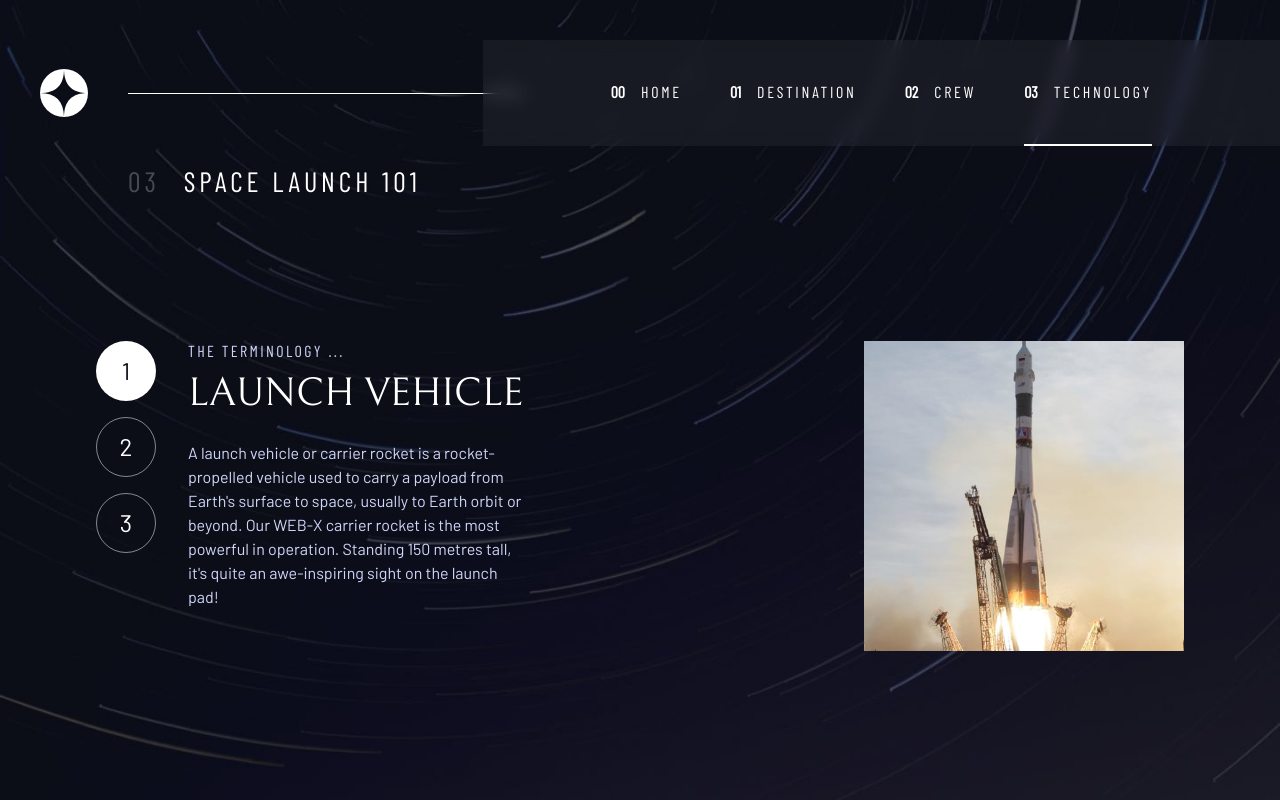
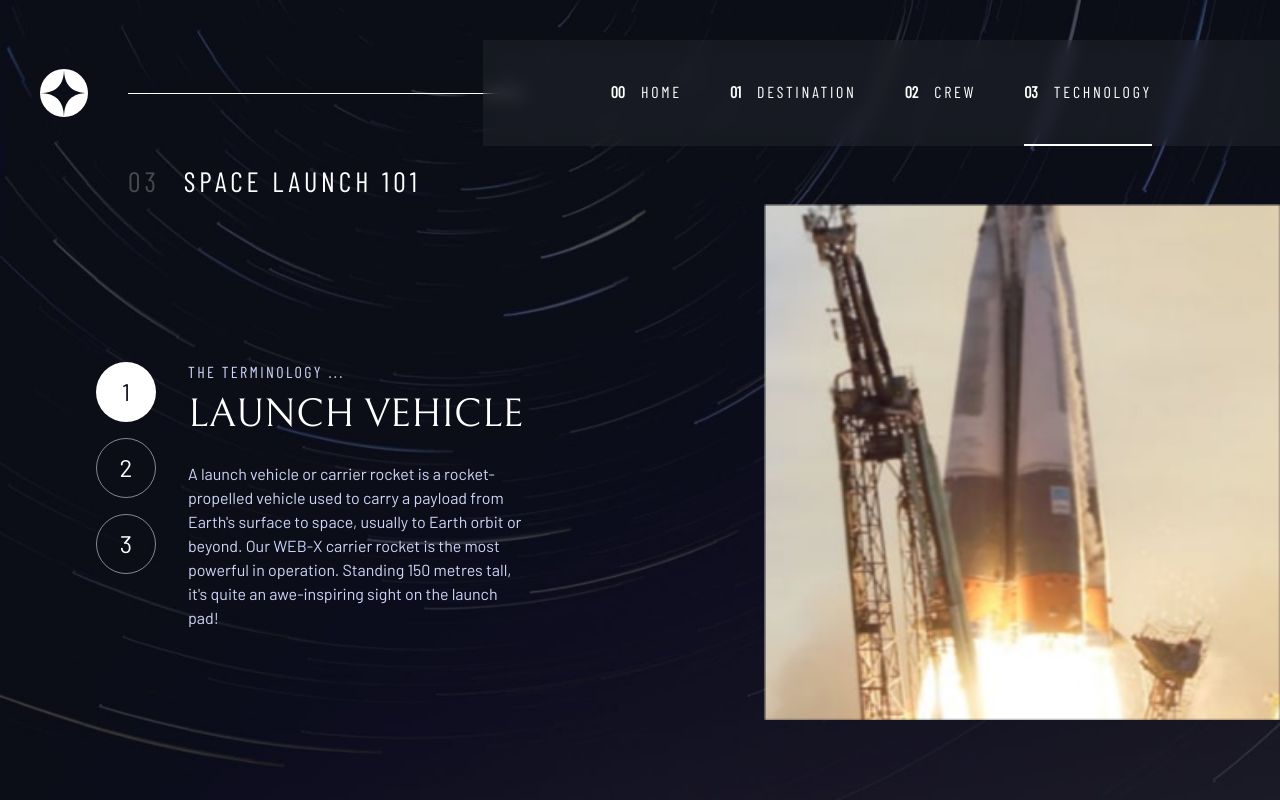
Before and after one commit to dominikrubroeder/space-tourism-website, a Next.js app: page /technology in a window 1280 px wide. Built offline with nearby package versions, Linux system fonts and the light colour scheme.

Commit message:
[TechnologyPage] Show image based on viewport

```diff
--- /dev/null
+++ b/components/animation/FadeDownWhenInView.js
@@ -0,0 +1,43 @@
+import { motion } from 'framer-motion';
+
+const FadeDownWhenInView = (props) => {
+  if (props.htmlTag === 'section') {
+    return (
+      <motion.section
+        initial="hidden"
+        whileInView="visible"
+        transition={{
+          duration: 1,
+          ease: 'easeOut',
+          delay: 0.3,
+        }}
+        variants={{
+          visible: { opacity: 1, y: 0 },
+          hidden: { opacity: 0, y: 100 },
+        }}
+      >
+        {props.children}
+      </motion.section>
+    );
+  }
+
+  return (
+    <motion.div
+      initial="hidden"
+      whileInView="visible"
+      transition={{
+        duration: 1,
+        ease: 'easeOut',
+        delay: 0.3,
+      }}
+      variants={{
+        visible: { opacity: 1, y: 0 },
+        hidden: { opacity: 0, y: -100 },
+      }}
+    >
+      {props.children}
+    </motion.div>
+  );
+};
+
+export default FadeDownWhenInView;
--- a/components/home/ExploreButton.js
+++ b/components/home/ExploreButton.js
@@ -1,14 +1,17 @@
+import Link from 'next/link';
 import FadeUpWhenInView from '../animation/FadeUpWhenInView';
 
 export default function ExploreButton(props) {
   return (
     <FadeUpWhenInView>
+      <Link href="/destination">
         <button
           className="flex items-center justify-center font-bellefair text-[1.25rem] mx-auto md:text-[2rem] rounded-full cursor-pointer relative text-space-dark bg-white w-[9.375rem] h-[9.375rem] after:w-[9.375rem] after:h-[9.375rem] md:w-[17.2rem] md:h-[17.2rem] md:shrink-0 md:after:w-[17.2rem] md:after:h-[17.2rem] after:rounded-full after:bg-white/10 after:absolute after:inset-0 hover:after:scale-150 after:transition-all transition-all"
           onClick={props.onClick}
         >
           {props.children}
         </button>
+      </Link>
     </FadeUpWhenInView>
   );
 }
--- a/components/layout/Breadcrumb.js
+++ b/components/layout/Breadcrumb.js
@@ -1,3 +1,5 @@
+import FadeUpWhenInView from '../animation/FadeUpWhenInView';
+
 const Breadcrumb = ({ title, count }) => {
   return (
     <div className="relative flex justify-center font-barlow-condensed uppercase text-[1rem] gap-2 top-20 mb-8 md:fixed md:top-40 md:left-8 md:gap-6 md:max-w-6xl md:w-full md:mx-auto md:text-[1.25rem] xl:left-32 xl:text-[1.75rem] tracking-[0.1rem] md:tracking-[0.2rem] xl:tracking-[0.25rem] md:justify-start">
--- a/components/layout/TheLogo.js
+++ b/components/layout/TheLogo.js
@@ -7,7 +7,7 @@ const TheLogo = () => {
         xmlns="http://www.w3.org/2000/svg"
         width="48"
         height="48"
-        className="shrink-0"
+        className="cursor-pointer shrink-0"
       >
         <g fill="none" fillRule="evenodd">
           <circle cx="24" cy="24" r="24" fill="#FFF" />
--- a/pages/technology/index.js
+++ b/pages/technology/index.js
@@ -10,6 +10,10 @@ const technologies = [
       portrait: './assets/technology/image-launch-vehicle-portrait.jpg',
       landscape: './assets/technology/image-launch-vehicle-landscape.jpg',
     },
+    imageClasses: {
+      portrait: 'bg-technology-launch-vehicle-portrait',
+      landscape: 'bg-technology-launch-vehicle-landscape',
+    },
     description:
       "A launch vehicle or carrier rocket is a rocket-propelled vehicle used to carry a payload from Earth's surface to space, usually to Earth orbit or beyond. Our WEB-X carrier rocket is the most powerful in operation. Standing 150 metres tall, it's quite an awe-inspiring sight on the launch pad!",
   },
@@ -19,6 +23,10 @@ const technologies = [
       portrait: './assets/technology/image-spaceport-portrait.jpg',
       landscape: './assets/technology/image-spaceport-landscape.jpg',
     },
+    imageClasses: {
+      portrait: 'bg-technology-spaceport-portrait',
+      landscape: 'bg-technology-spaceport-landscape',
+    },
     description:
       'A spaceport or cosmodrome is a site for launching (or receiving) spacecraft, by analogy to the seaport for ships or airport for aircraft. Based in the famous Cape Canaveral, our spaceport is ideally situated to take advantage of the Earth’s rotation for launch.',
   },
@@ -27,6 +35,10 @@ const technologies = [
     images: {
       portrait: './assets/technology/image-space-capsule-portrait.jpg',
       landscape: './assets/technology/image-space-capsule-landscape.jpg',
+    },
+    imageClasses: {
+      portrait: 'bg-technology-space-capsule-portrait',
+      landscape: 'bg-technology-space-capsule-landscape',
     },
     description:
       "A space capsule is an often-crewed spacecraft that uses a blunt-body reentry capsule to reenter the Earth's atmosphere without wings. Our capsule is where you'll spend your time during the flight. It includes a space gym, cinema, and plenty of other activities to keep you entertained.",
@@ -42,13 +54,20 @@ const TechnologyPage = () => {
 
       <TopLevelPageSection>
         <div className="w-full grid gap-8 xl:grid-cols-2 xl:max-w-7xl xl:flex">
-          {technologies.map((_, index) => {
+          {technologies.map((technology, index) => {
             if (index === activeTab) {
               return (
-                <div
+                <motion.div
                   key={index}
-                  className={`w-full h-[19.375rem] bg-center bg-cover bg-no-repeat bg-technology-launch-vehicle-landscape xl:bg-technology-launch-vehicle-portrait xl:w-80 xl:order-2`}
-                ></div>
+                  initial={{ opacity: 0, y: 32 }}
+                  animate={{ opacity: 1, y: 0 }}
+                  transition={{
+                    duration: 1,
+                    ease: 'easeOut',
+                    delay: 0.3,
+                  }}
+                  className={`w-full h-[19.375rem] bg-center bg-cover bg-no-repeat ${technology.imageClasses.landscape} xl:${technology.imageClasses.portrait} xl:fixed xl:right-0 xl:bottom-20 xl:w-[32.2rem] xl:h-[32.2rem] xl:order-2`}
+                ></motion.div>
               );
             }
           })}
@@ -59,7 +78,7 @@ const TechnologyPage = () => {
                 return (
                   <li
                     key={index}
-                    className={`w-10 h-10 rounded-full border border-white/50 list-none flex items-center justify-center md:w-[3.75rem] md:h-[3.75rem] md:text-2xl transition-all duration-1000 ${
+                    className={`w-10 h-10 rounded-full border border-white/50 list-none flex items-center justify-center md:w-[3.75rem] md:h-[3.75rem] md:text-2xl cursor-pointer transition-all duration-1000 ${
                       index === activeTab
                         ? 'text-space-dark bg-white'
                         : 'text-white'
--- a/tailwind.config.js
+++ b/tailwind.config.js
@@ -37,14 +37,21 @@ module.exports = {
           'url("/assets/technology/background-technology-tablet.jpg")',
         'technology-mobile':
           'url("/assets/technology/background-technology-mobile.jpg")',
+
         'technology-launch-vehicle-portrait':
           'url("/assets/technology/image-launch-vehicle-portrait.jpg")',
         'technology-launch-vehicle-landscape':
           'url("/assets/technology/image-launch-vehicle-landscape.jpg")',
+
         'technology-spaceport-portrait':
           'url("/assets/technology/image-spaceport-portrait.jpg")',
+        'technology-spaceport-landscape':
+          'url("/assets/technology/image-spaceport-landscape.jpg")',
+
         'technology-space-capsule-portrait':
           'url("/assets/technology/image-space-capsule-portrait.jpg")',
+        'technology-space-capsule-landscape':
+          'url("/assets/technology/image-space-capsule-landscape.jpg")',
       },
     },
   },
```
Lines whose indentation alone changed are shown as unchanged.
